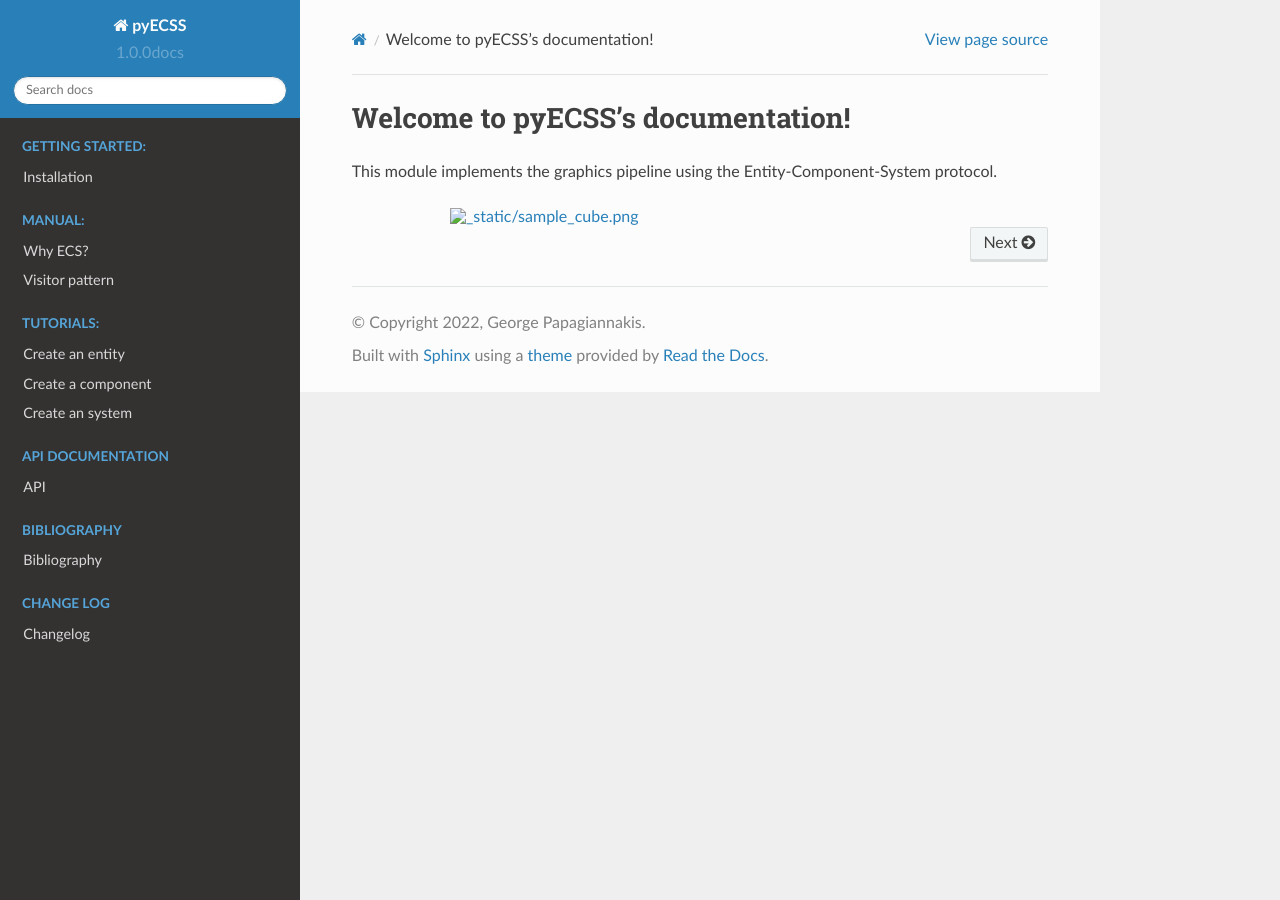
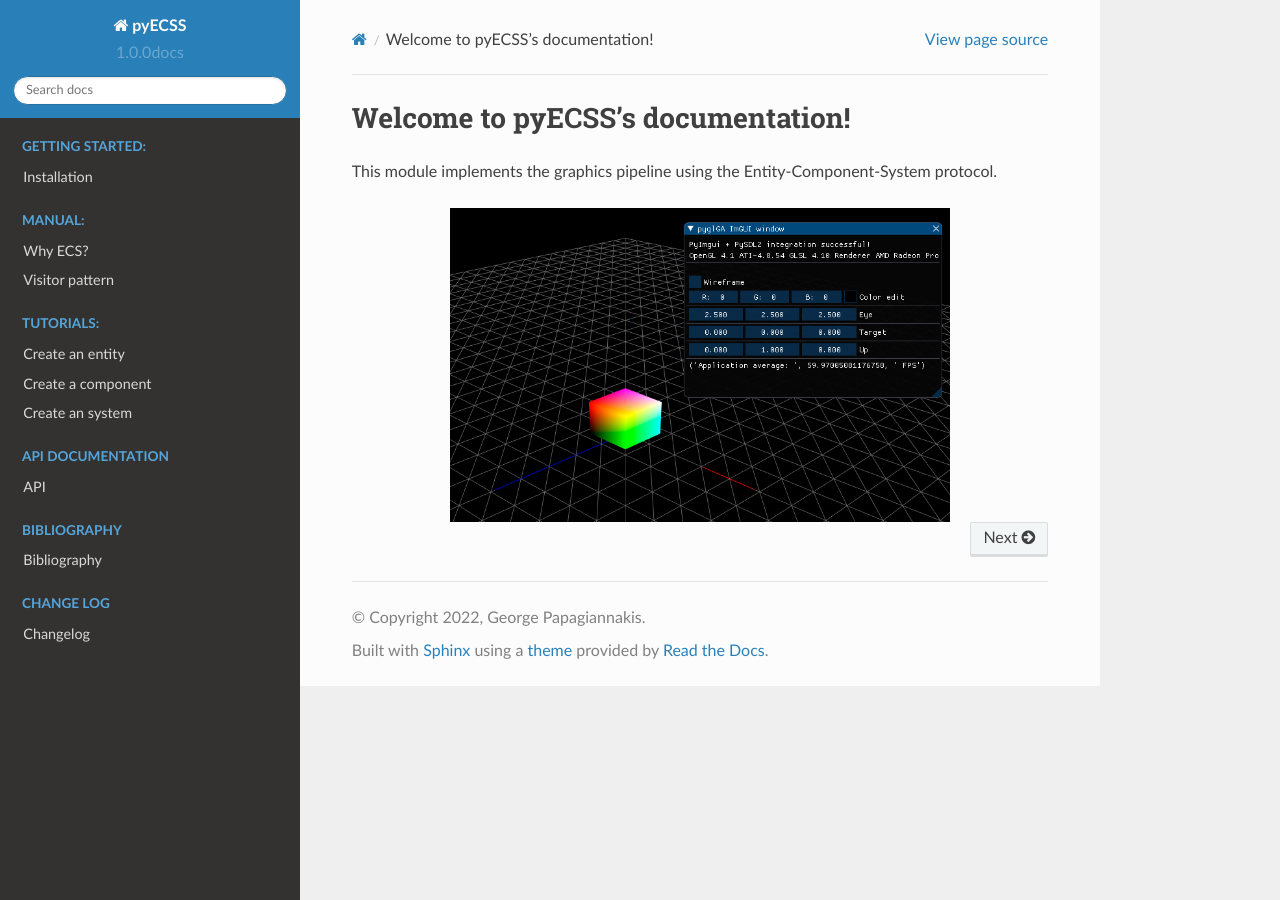
Before and after one commit to papagiannakis/pyECSS, a Sphinx documentation site: the page built from docs/source/index.rst, in a window 1280 px wide. Built offline with Sphinx 7.4.7 and the Read the Docs theme 2.0.0, drawn with Linux system fonts in a browser that asks for light colours.

Commit message:
Fix issue with cube image not loaded (due to change of paths)

```diff
--- a/docs/source/index.rst
+++ b/docs/source/index.rst
@@ -15,7 +15,7 @@
 .. .. autofunction:: pyECSS.utilities.quaternion
 
 
-.. image:: _static/sample_cube.png
+.. image:: sample_cube.png
     :width: 500 px
     :align: center
 
```
Also changed, not shown: docs/source/sample_cube.png (renamed from docs/_static/sample_cube.png).
